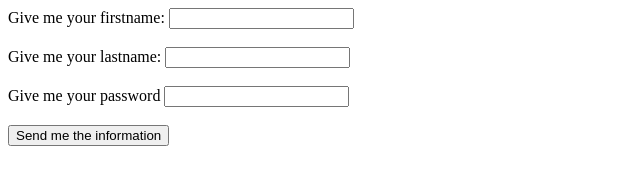
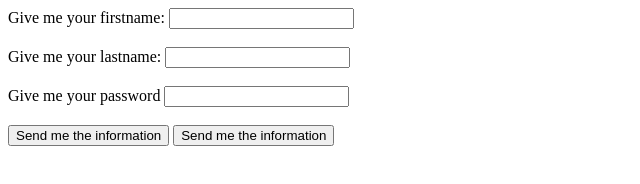
Before and after one commit to NewtonInternationalSchool/TRONC-COMMUN-LEARNING-HTML, a plain HTML site: page Tronc Commun G/index.html in a window 1280 px wide. Shown: the whole page, without its empty margins (0-640 px from the left). Drawn offline with Linux system fonts and the light colour scheme.

Commit message:
Class of 29/11/2023

```diff
--- a/Tronc Commun G/index.html
+++ b/Tronc Commun G/index.html
@@ -20,6 +20,8 @@
         <label for="pwd">Give me your password</label>
         <input type="password" id="pwd" name="yourpassword"><br><br>
         <input type="submit" value="Send me the information">
+        <input type="button" value="Send me the information">
     </form>
+
 </body>
 </html>
```
Also changed, not shown: Tronc Commun D/Introduction to HTML.html (renamed from Tronc Commun D/index.html).
